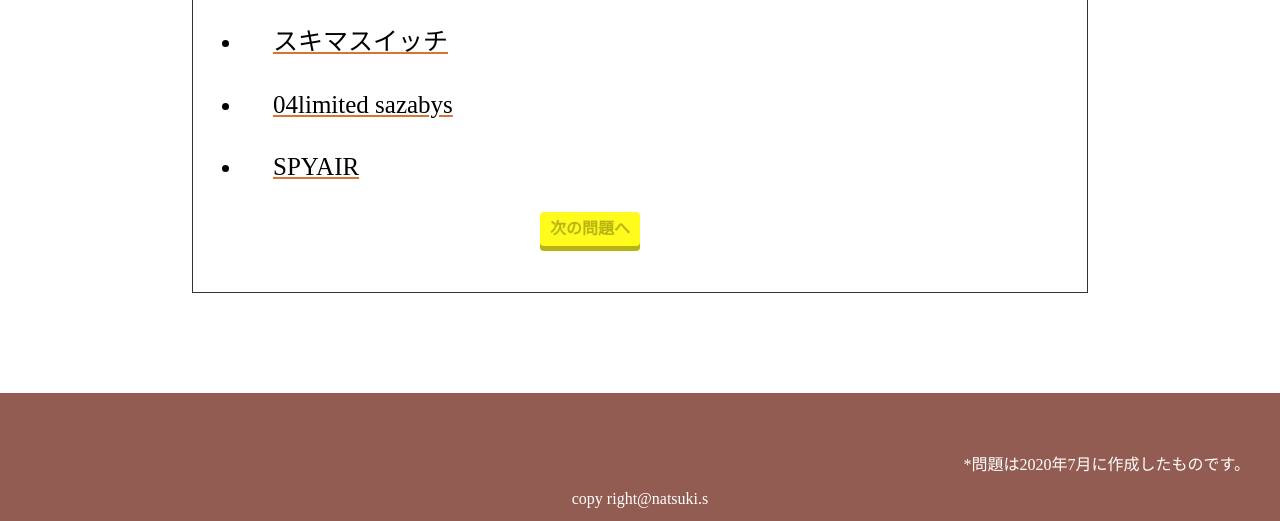
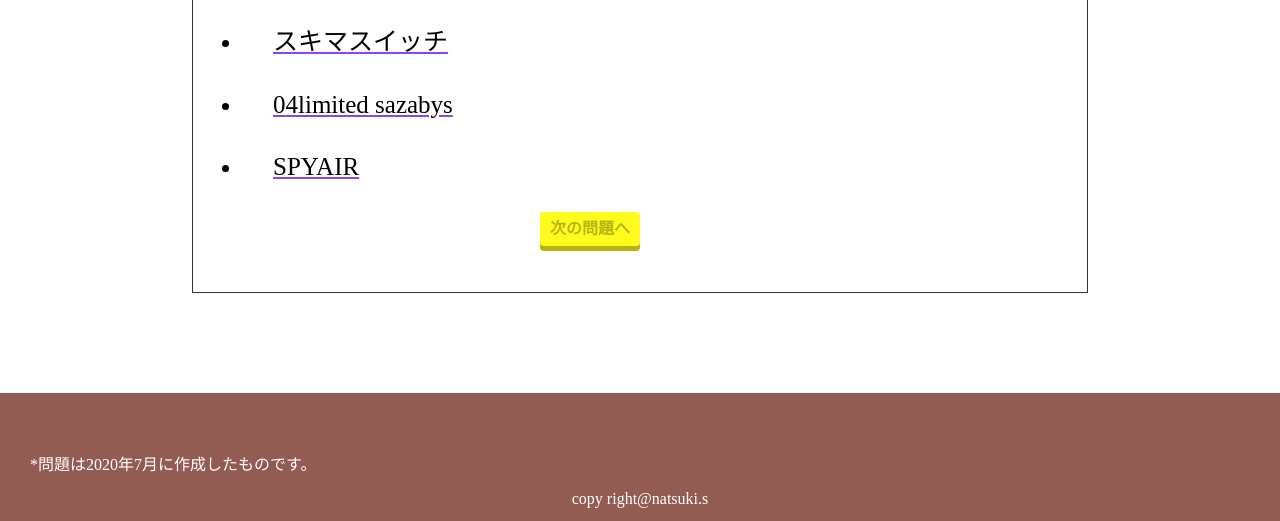
Before and after one commit to natsuki-07/quiz.github.io, a plain HTML site: page index.html in a window 1280 px wide. Shown: the part 778-1299 px from the top of the page. Drawn offline with Linux system fonts and the light colour scheme.

Commit message:
スマホサイズに対応

```diff
--- /dev/null
+++ b/css/media.scss
@@ -0,0 +1,11 @@
+$breakpoints: (
+  'sm': 'screen and (min-width: 400px)',
+  'md': 'screen and (min-width: 768px)',
+  'lg': 'screen and (min-width: 1000px)',
+) !default;
+
+@mixin mq($breakpoint: lg) {
+  @media #{map-get($breakpoints, $breakpoint)} {
+    @content;
+  }
+}
--- a/css/style.scss
+++ b/css/style.scss
@@ -1,7 +1,12 @@
+@import "media";
+
 header{
   background: rgb(245, 233, 70);
   padding: 30px;
   font-size: 40px;
+  @include mq(sm) {
+  font-size: 20px;
+  }
 }
 
 #intro{
@@ -9,6 +14,10 @@ header{
   font-weight: bold;
   font-size: 30px;
   margin-top: 100px;
+  @include mq(sm) {
+  margin-top: 50px;
+  font-size: 20px;
+  }
 }
 
 $result1:random(255);
@@ -43,6 +52,7 @@ $result3:random(255);
     margin:10px 100px;
      button{
       padding: 3px 5px;
+      width: 200px;
       font-weight: bold;
       border: none;
       border-radius: 4px;
@@ -58,11 +68,23 @@ $result3:random(255);
   position: relative;
   border: 1px solid #333;
   padding: 50px 10px 80px;
+  @include mq(sm) {
+  padding: 20px 0 30px ;
+  margin: 40px auto;
+  }
   #question{
     font-size: 30px;
     padding: 10px 0;
     font-weight: bold;
     text-align: center;
+    @include mq(sm) {
+    font-size: 15px;
+    }
+  }
+  #choices{
+    @include mq(sm) {
+    margin: 0;
+    }
   }
   li{
     padding: 10px 30px;
@@ -72,6 +94,14 @@ $result3:random(255);
     border-radius: 4px;
     text-decoration-color: rgb($result1, $result3, $result2);
     cursor: pointer;
+    @include mq(sm) {
+    font-size: 14px;
+    margin: 0;
+    padding: 8px;
+    &:last-child{
+      margin-bottom: 15px;
+    }
+    }
   }
   .currect{
    background: rgba(111, 250, 18,0.8);
@@ -92,6 +122,11 @@ $result3:random(255);
     box-shadow: 0 5px rgb(182, 179, 21);
     cursor: pointer;
     outline: 0;
+    @include mq(sm) {
+    padding: 3px 5px;
+    font-size: 5px;
+    right: 10%;
+    }
     &:active{
       box-shadow: none;
       margin-top: 5px;
@@ -108,6 +143,9 @@ $result3:random(255);
   p{
     font-size: 30px;
     margin-bottom:30px;
+    @include mq(sm){
+      font-size: 20px;
+    }
   }
   .retry{
     padding: 5px 10px;
@@ -138,9 +176,16 @@ footer{
   display: flex;
   flex-direction: column;
   justify-content: flex-end;
+  @include mq(sm){
+  font-size: 8px;
+  padding: 20px 0 3px;
+  }
   .when{
     padding: 10px 30px;
-    text-align: right;
+    text-align: left;
+    @include mq(sm){
+    padding: 3px 10px;
+    }
   }
   .copyright{
     text-align: center;
@@ -156,11 +201,22 @@ footer{
   height: 200px;
   width: 200px;
   border-radius: 50%;
+  z-index: 10;
+  @include mq(sm) {
+  left: 20%;
+  top: 25%;
+  height: 150px;
+  width:150px;
+  }
 }
+
 .batubox{
   position: absolute;
   top: 50%;
   left: 30%;
+  @include mq(sm){
+    left: 10%;
+  }
 #batu{
   margin: 0 auto;
   content: "";
```
Also changed, not shown: css/media.css (added), css/style.css, 2 other files.
